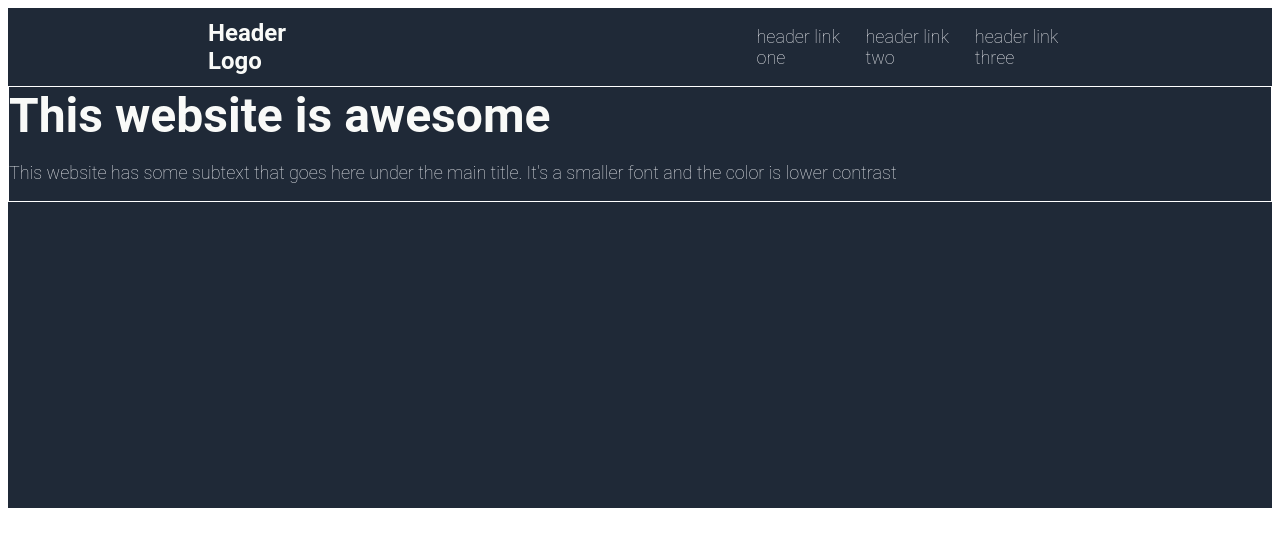
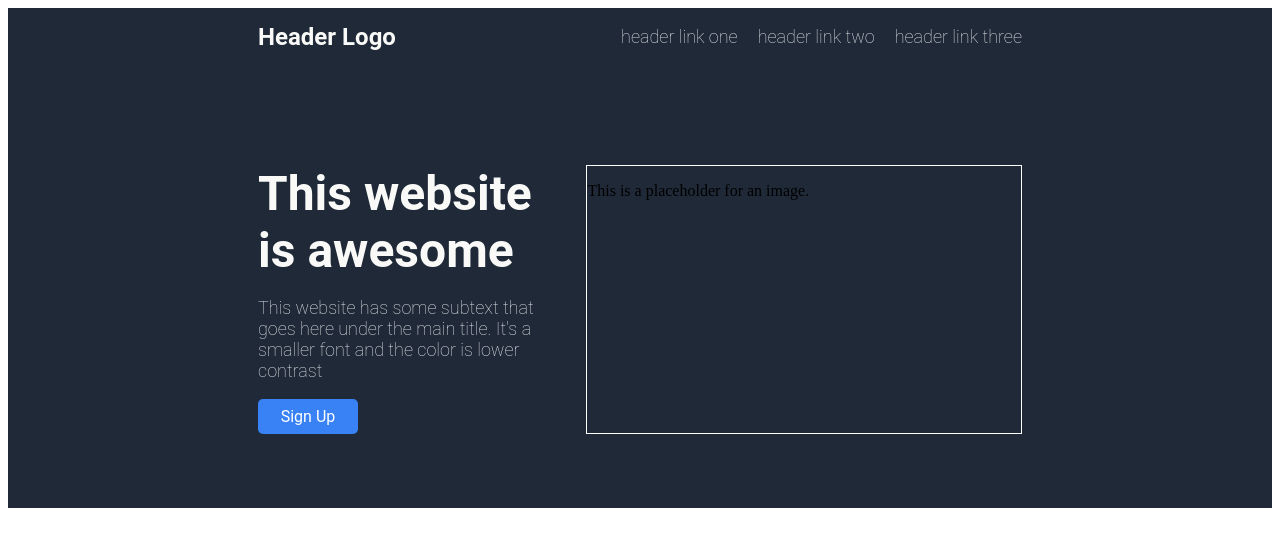
Before and after one commit to ChanceAnderson/Website, a plain HTML site: page index.html in a window 1280 px wide. Drawn offline with Linux system fonts and the light colour scheme.

Commit message:
hero text area styling and formatting

```diff
--- a/index.html
+++ b/index.html
@@ -22,8 +22,11 @@
         <div class="block-1-container">
             <div class="left">
                 <div class="hero-text">This website is awesome</div>
-                <div class="hero-subtext">
-                    <p>This website has some subtext that goes here under the main title. It's a smaller font and the color is lower contrast</p>
+                    <p class="hero-subtext">This website has some subtext that goes here under the main title. It's a smaller font and the color is lower contrast</p>
+                    <div class="sign-up">Sign Up</div>
+            </div>
+            <div class="right">
+                <p class="placeholder">This is a placeholder for an image.</p>
             </div>
         </div>
     </div>
--- a/styles.css
+++ b/styles.css
@@ -2,16 +2,15 @@
     margin:0;
     height: 500px;
     background-color: #1F2937;
-
+    padding-left:250px;
+    padding-right:250px;
 }
 
 .navbar {
     display:flex;
-    justify-content: center;
-    gap:400px;
+    justify-content: space-between;
     align-items: center;
-    margin-left:200px;
-    margin-right:200px;
+
 }
 
 .header-logo{
@@ -19,6 +18,7 @@
     font-weight: bold;
     font-size: 24px;
     color: #F9FAF8;
+
 
 }
 
@@ -31,29 +31,49 @@
     font-weight:100;
     gap:20px;
 
+
  }
+
+ .block-1-container{
+    margin-top:100px;
+    display:flex;
+
+    gap:25px;
+    justify-content: space-between;
+ }
+
  .hero-text{
     font-family:"roboto";
     font-weight:bold;
     font-size: 48px;
-    color:#f9faf8
+    color:#f9faf8;
 
+ }
+ .sign-up{
+    display:flex;
+    justify-content: center;
+    align-items: center;
+    width:100px;
+    height:35px;
+    border-radius: 5px;
+    background-color:#3882f6;
+    font-family:"roboto";
+    color: white;
  }
 
  .hero-subtext{
     font-family:"roboto";
     font-weight:lighter;
     font-size:18px;
-    color:#e5e7eb
- }
- .block-1-container{
-    border: white solid 1px;
-    display:flex
- }
- .left{
+    color:#e5e7eb;
 
  }
- .right{
-    color:white;
+.left{
+    width:350px;
+}
+.right{
     border: white solid 1px;
- }
+    align-items: center;
+    justify-content: center;
+    width:500px;
+}
```
